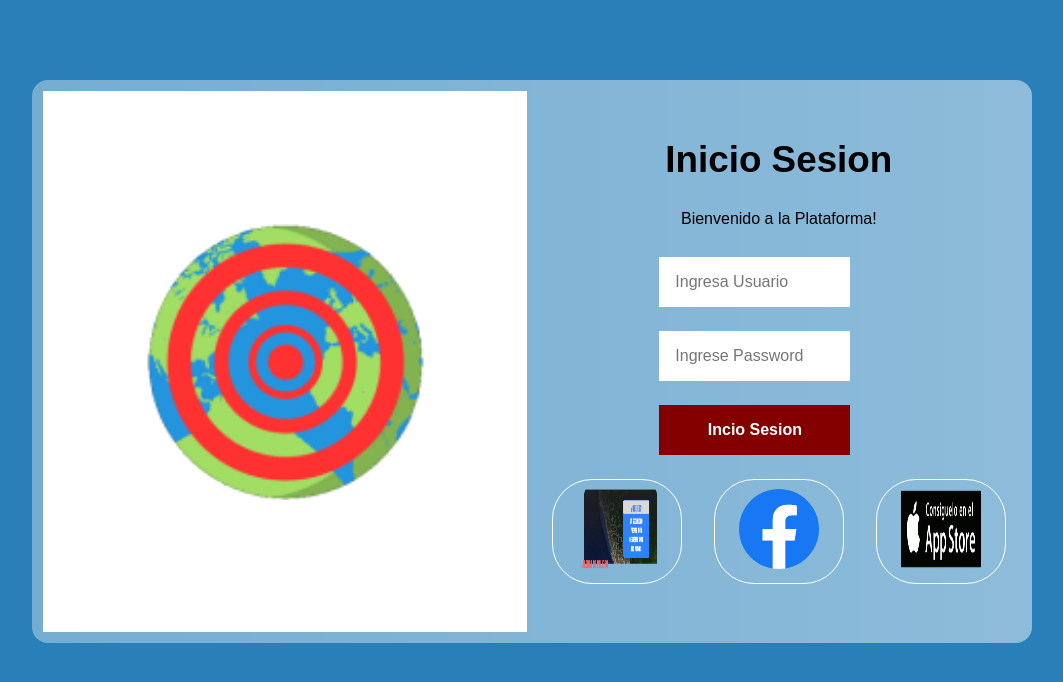
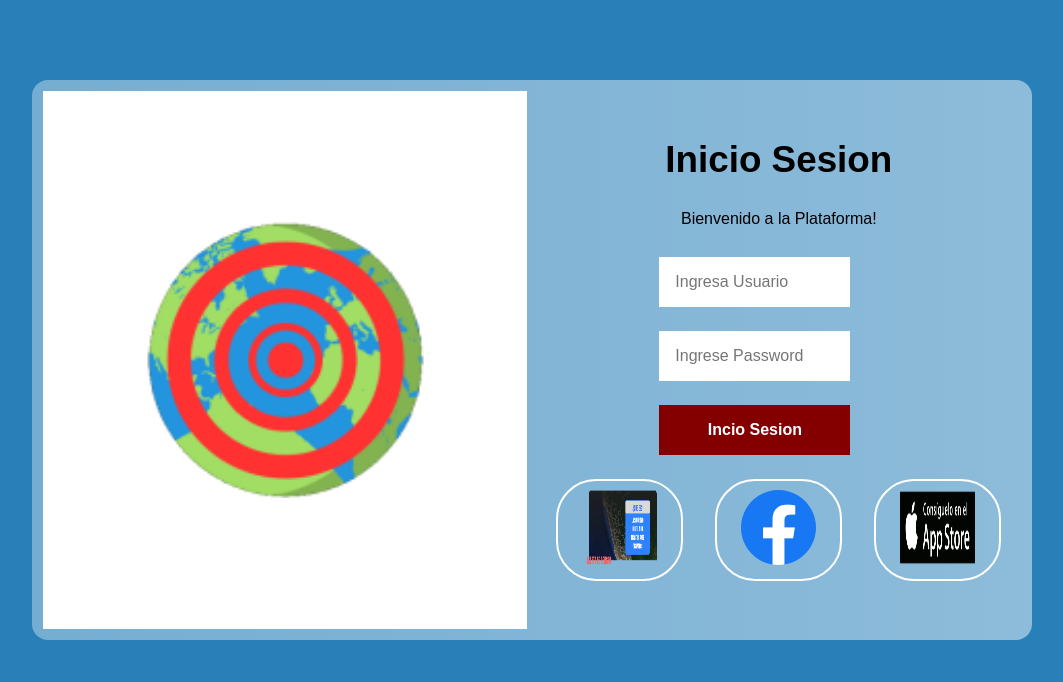
Before and after one commit to Technogroup-Group6/TF-IHC-ClimaTech, a plain HTML site: page public/assets/acceso.html in a window 1280 px wide. Shown: the whole page, without its empty margins (108-1171 px from the left). Drawn offline with Linux system fonts and the light colour scheme.

Commit message:
Tamaño estandar de imagenes
Se modifico los tamaños de los enlaces para visitar , google , facebook y apple para una mejor vision.
Jose Chirito

```diff
--- a/public/assets/css/acceso.css
+++ b/public/assets/css/acceso.css
@@ -100,7 +100,7 @@ body{
 }
 
 .main_link{
-    border: 1px solid #fff;
+    border: 2px solid #fff;
     border-radius: 40px;
     padding: .6em 1.5em;
 }
@@ -110,6 +110,6 @@ body{
 }
 
 .main_icon{
-    width: 80px;
-    height: 80px;
+    width: 75px;
+    height: 75px;
 }
```
